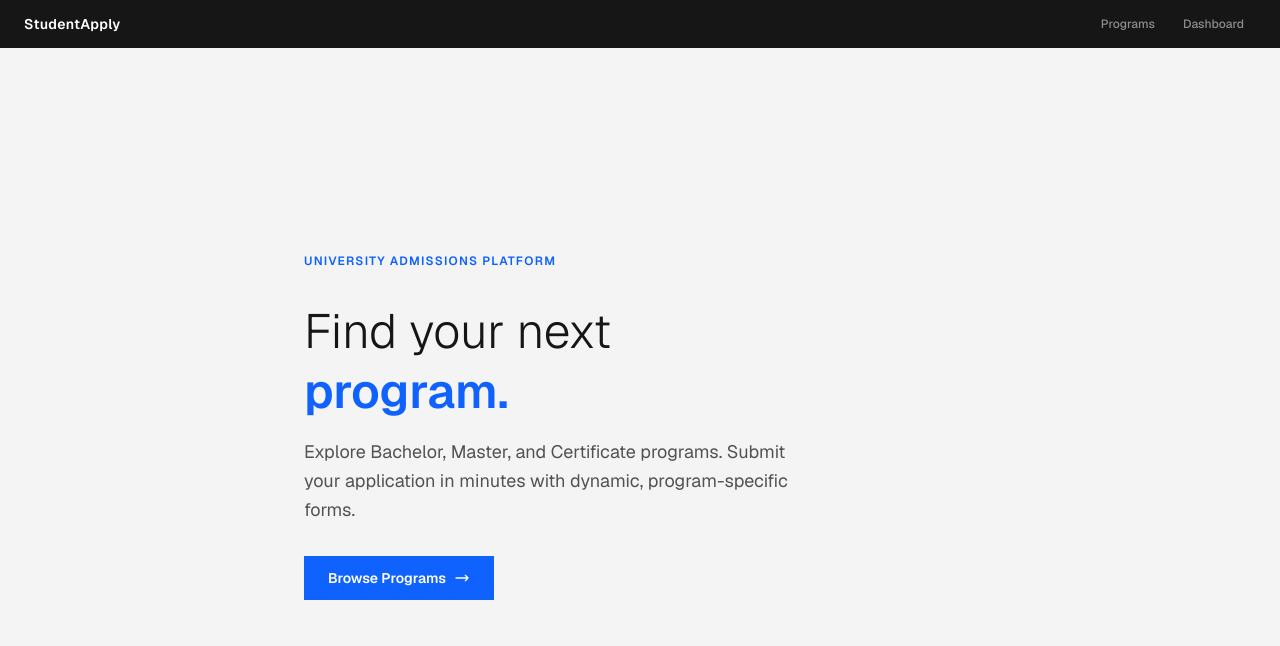
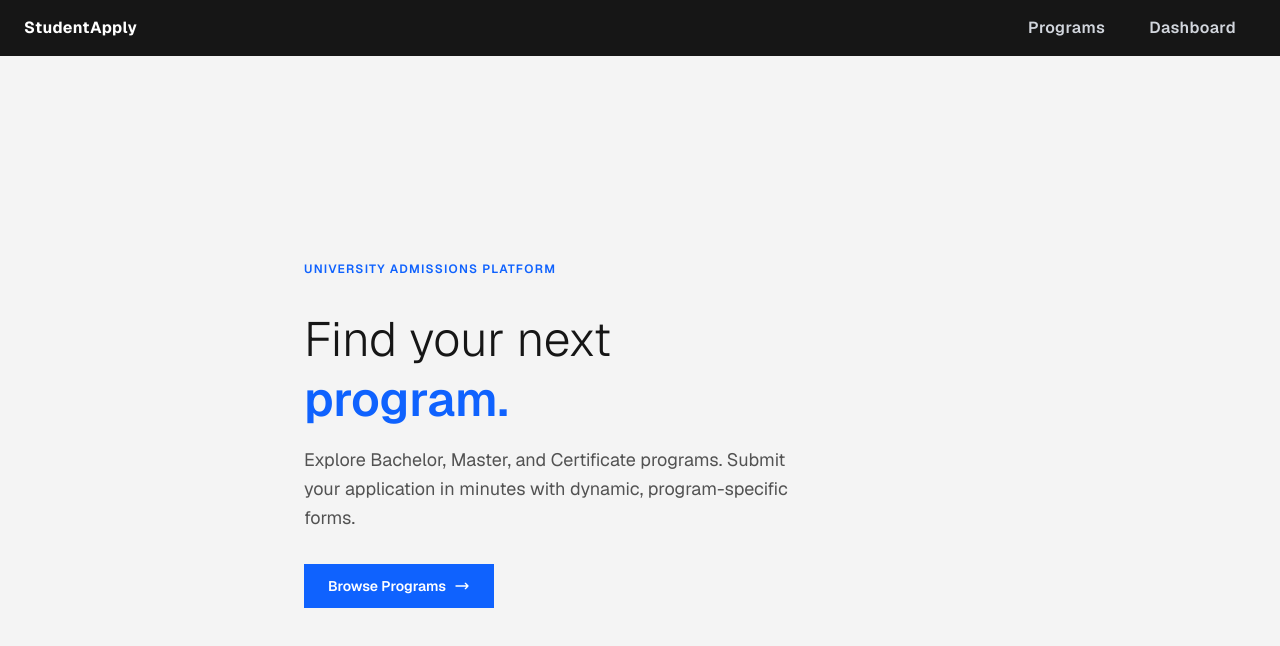
Before and after one commit to ekukucska/student-apply, a Next.js app: page / in a window 1280 px wide. Shown: the top 646 px of the page. Built offline with nearby package versions, Linux system fonts and the light colour scheme.

Commit message:
Increased font for main header links

```diff
--- a/app/layout.tsx
+++ b/app/layout.tsx
@@ -18,10 +18,10 @@ export default function RootLayout({ children }: { children: React.ReactNode })
 
         {/* ── Top navigation — IBM Carbon dark shell ── */}
         <header className="bg-ibm-nav sticky top-0 z-20">
-          <div className="max-w-7xl mx-auto px-6 h-12 flex items-center justify-between">
+          <div className="max-w-7xl mx-auto px-6 h-14 flex items-center justify-between">
             <Link
               href="/"
-              className="text-ibm-text-inverse text-sm font-semibold tracking-wide hover:text-ibm-blue transition-colors"
+              className="text-ibm-text-inverse text-base font-bold tracking-wide hover:text-ibm-blue transition-colors"
             >
               StudentApply
             </Link>
@@ -29,13 +29,13 @@ export default function RootLayout({ children }: { children: React.ReactNode })
             <nav className="flex items-center gap-1">
               <Link
                 href="/programs"
-                className="text-xs font-medium text-ibm-text-muted hover:text-ibm-text-inverse hover:bg-ibm-nav-hover px-3 py-2 transition-colors"
+                className="text-base font-semibold tracking-wide text-gray-300 hover:text-white hover:bg-ibm-nav-hover px-5 py-2.5 transition-colors"
               >
                 Programs
               </Link>
               <Link
                 href="/dashboard"
-                className="text-xs font-medium text-ibm-text-muted hover:text-ibm-text-inverse hover:bg-ibm-nav-hover px-3 py-2 transition-colors"
+                className="text-base font-semibold tracking-wide text-gray-300 hover:text-white hover:bg-ibm-nav-hover px-5 py-2.5 transition-colors"
               >
                 Dashboard
               </Link>
```
